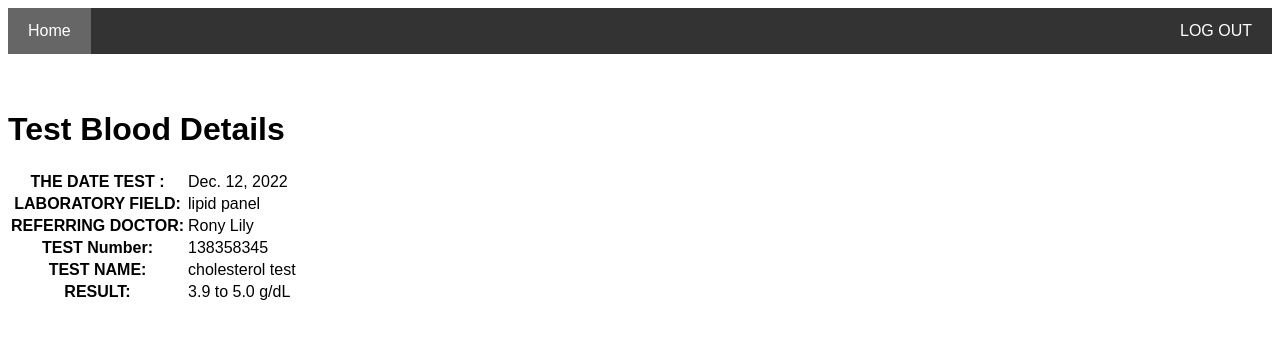
After one commit to AnfalNb/hospital-project, a Django app: page /test_blood_details/138358345/ in a window 1280 px wide. The commit adds this page. Shown: the top 339 px of the page. Run offline with Django 4.2, Linux system fonts and the light colour scheme; data comes from the database, SQL or seed files in the repository; both versions use the stored data as it was after the commit.

Commit message:
US30 for patient-Watching blood tests
1-createing a 2 pages html : tets_blood, test_blood_details
2-create 2 function in views : test_blood_details,test_blood
3-create a table for test blood

```diff
--- a/HOSPITAL-MANGMENT/hospital_management_system/Templates/patient_homepage.html
+++ b/HOSPITAL-MANGMENT/hospital_management_system/Templates/patient_homepage.html
@@ -120,9 +120,10 @@ button:hover {
 
 
     <div class="clearfix">
+    <a href="{% url 'test_blood'%}">
 
       <button type="button" class="">Watching blood tests
- </button>
+ </button></a>
     </div>
         <h1></h1>
 
--- /dev/null
+++ b/HOSPITAL-MANGMENT/hospital_management_system/Templates/test_blood_details.html
@@ -0,0 +1,110 @@
+<!DOCTYPE html>
+<html>
+    <title>test blood Details</title>
+<style>
+    body {font-family: Arial, Helvetica, sans-serif;}
+    * {box-sizing: border-box}
+    /* Set a style for all buttons */
+    button {
+      background-color: #04AA6D;
+      color: white;
+      padding: 14px 20px;
+      margin: 8px 0;
+      border: none;
+      cursor: pointer;
+      width: 100%;
+      opacity: 0.9;
+    }
+    button:hover {
+        opacity:1;
+    }
+    /* Add padding to container elements */
+    .container {
+      padding: 20px;
+    }
+    input{
+        width: 100%;
+        padding: 15px;
+        margin: 5px 0 22px 0;
+        display: inline-block;
+        border: none;
+        background: #f1f1f1;
+    }
+    .navbar {
+      overflow: hidden;
+      background-color: #333;
+      position: sticky;
+      position: -webkit-sticky;
+      top: 0;
+    }
+
+    /* Style the navigation bar links */
+    .navbar a {
+      float: left;
+      display: block;
+      color: white;
+      text-align: center;
+      padding: 14px 20px;
+      text-decoration: none;
+    }
+
+
+    /* Right-aligned link */
+    .navbar a.right {
+      float: right;
+    }
+
+    /* Change color on hover */
+    .navbar a:hover {
+      background-color: #ddd;
+      color: black;
+    }
+
+    /* Active/current link */
+    .navbar a.active {
+      background-color: #666;
+      color: white;
+    }
+
+</style>
+
+<div class="navbar">
+    <a href="{% url 'patient_homepage' %} " class="active">Home</a>
+    <a href="{% url 'index' %}" class="right">LOG OUT</a>
+  </div>
+
+<br>
+<br>
+
+<h1>Test Blood Details</h1>
+
+<table class="table">
+  <tbody>
+    <tr>
+      <th scope="row">THE DATE TEST :</th>
+      <td>{{ Blood.date_test }}</td>
+    </tr>
+    <tr>
+      <th scope="row">LABORATORY FIELD:</th>
+      <td>{{ Blood.laboratory_field }}</td>
+    </tr>
+    <tr>
+      <th scope="row">REFERRING DOCTOR:</th>
+      <td>{{ Blood.referring_doctor }}</td>
+    </tr>
+    <tr>
+      <th scope="row">TEST Number:</th>
+      <td>{{ Blood.test_number }}</td>
+    </tr>
+    <tr>
+      <th scope="row">TEST NAME:</th>
+      <td>{{ Blood.name_test }}</td>
+    </tr>
+    <tr>
+      <th scope="row">RESULT:</th>
+      <td>{{ Blood.result }}</td>
+
+
+
+  </tbody>
+</table>
--- a/HOSPITAL-MANGMENT/hospital_management_system/core/admin.py
+++ b/HOSPITAL-MANGMENT/hospital_management_system/core/admin.py
@@ -5,3 +5,4 @@ from .models import *
 admin.site.register(doctor_a)
 admin.site.register(patient_a)
 admin.site.register(hospital_admin)
+admin.site.register(TestBlood)
--- a/HOSPITAL-MANGMENT/hospital_management_system/core/models.py
+++ b/HOSPITAL-MANGMENT/hospital_management_system/core/models.py
@@ -51,3 +51,19 @@ class messages(models.Model): #patient messages
 
     class Meta:
         db_table = 'messages'
+
+
+
+
+class TestBlood(models.Model):
+    date_test=models.DateField(null=True)
+    laboratory_field=models.CharField(max_length=30)
+    referring_doctor=models.CharField(max_length=30)
+    test_number=models.CharField(max_length=25,primary_key=True)
+    name_test=models.CharField(max_length=30)
+    result=models.CharField(max_length=30)
+    class Meta:
+        db_table = 'TestBlood'
+
+        def __str__(self):
+          return self.test_number
--- a/HOSPITAL-MANGMENT/hospital_management_system/core/urls.py
+++ b/HOSPITAL-MANGMENT/hospital_management_system/core/urls.py
@@ -18,6 +18,7 @@ urlpatterns=[
     path('admin_profile/',admin_profile,name="admin_profile"),
     path('doctor_profile/',doctor_profile,name="doctor_profile"),
     path('update-patient/<str:pk>p',update_patient,name="update_patient"),
-
+    path('test_blood_details/<int:test_number>/', test_blood_details.as_view(), name='test_blood_details'),
+    path('test_blood/',test_blood.as_view(),name="test_blood"),
 
      ]
--- a/HOSPITAL-MANGMENT/hospital_management_system/core/views.py
+++ b/HOSPITAL-MANGMENT/hospital_management_system/core/views.py
@@ -9,6 +9,9 @@ from django.contrib.auth.forms import UserCreationForm
 from .forms import *
 from django.contrib.auth import authenticate, login
 from django.contrib.auth import logout
+from django.views.generic import ListView
+from audioop import reverse
+from django.views.generic import TemplateView
 # import django.contrib.auth as auth
 # Create your views here.
 
@@ -122,7 +125,18 @@ def doctor_profile(request):
     return render(request,'doctor_profile.html')
 
 
+class test_blood(ListView):
+    model = TestBlood
+    template_name = 'test_blood.html'
 
+
+class test_blood_details(TemplateView):
+    template_name = 'test_blood_details.html'
+
+    def get_context_data(self, **kwargs):
+        context = super().get_context_data(**kwargs)
+        context['Blood'] = TestBlood.objects.get(pk=kwargs['test_number'])
+        return context
 #=============================================================================================================================
 # def Doctor_signup(requst):
 #     First_name=requst.POST.get('firstname')
```
Also changed, not shown: HOSPITAL-MANGMENT/hospital_management_system/Templates/test_blood.html (added, +119 -0 lines), HOSPITAL-MANGMENT/hospital_management_system/mydb.sqlite3.
